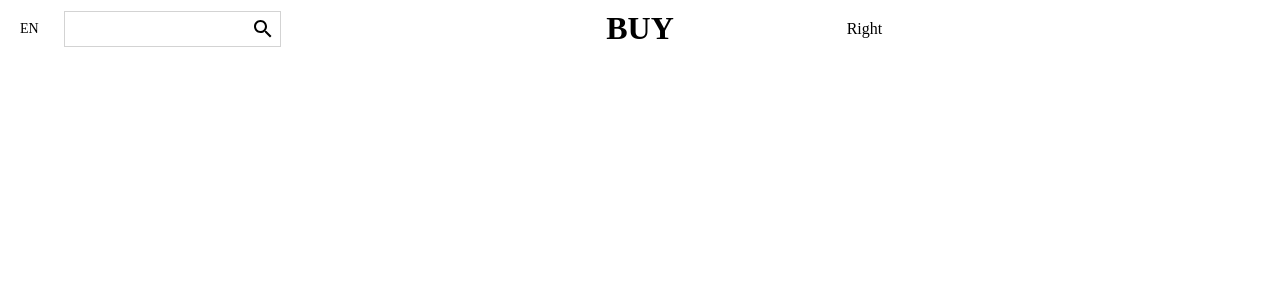
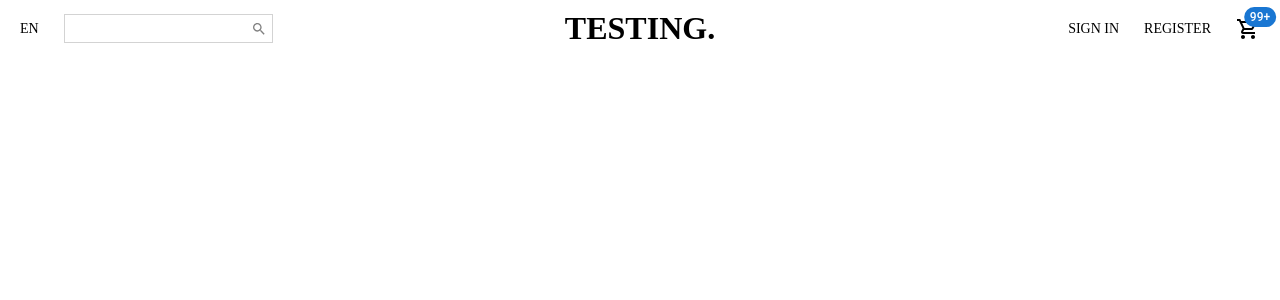
Before and after one commit to johnyoun28/E-commerce, a React (Create React App) app: page / in a window 1280 px wide. Shown: the top 300 px of the page. Built offline with nearby package versions, Linux system fonts and the light colour scheme.

Commit message:
nav bar finished

```diff
--- a/src/Components/NavBar.js
+++ b/src/Components/NavBar.js
@@ -1,4 +1,6 @@
-import { Search } from '@mui/icons-material';
+import { Search, ShoppingCartOutlined } from '@mui/icons-material';
+import { Badge } from '@mui/material';
+
 import React from 'react'
 import styled from 'styled-components';
 
@@ -41,6 +43,16 @@ const Header = styled.h1`
 `
 const Right = styled.div`
     flex: 1;
+    display: flex;
+    justify-content: flex-end;
+    align-items: center;
+`
+
+const MenuItems = styled.div`
+    font-size: 14px ;
+    cursor: pointer;
+    display: flex;
+    margin-left: 25px;
 `
 
 const NavBar = () => {
@@ -51,13 +63,25 @@ const NavBar = () => {
                 <Language>EN</Language>
                 <SearchContainer>
                    <Input/>
-                   <Search/>
+                   <Search style={{color:"gray", fontSize:16 }} />
                 </SearchContainer>
             </Left>
             <Center>
-                <Header>BUY</Header>
+                <Header>TESTING.</Header>
             </Center>
-            <Right>Right</Right>
+
+            <Right>
+                <MenuItems>SIGN IN</MenuItems>
+                <MenuItems>REGISTER</MenuItems>
+                <MenuItems>
+                <Badge badgeContent={100} color="primary">
+                <ShoppingCartOutlined />
+                </Badge>
+
+
+                </MenuItems>
+
+            </Right>
         </Wrapper>
 
     </Container>
```
